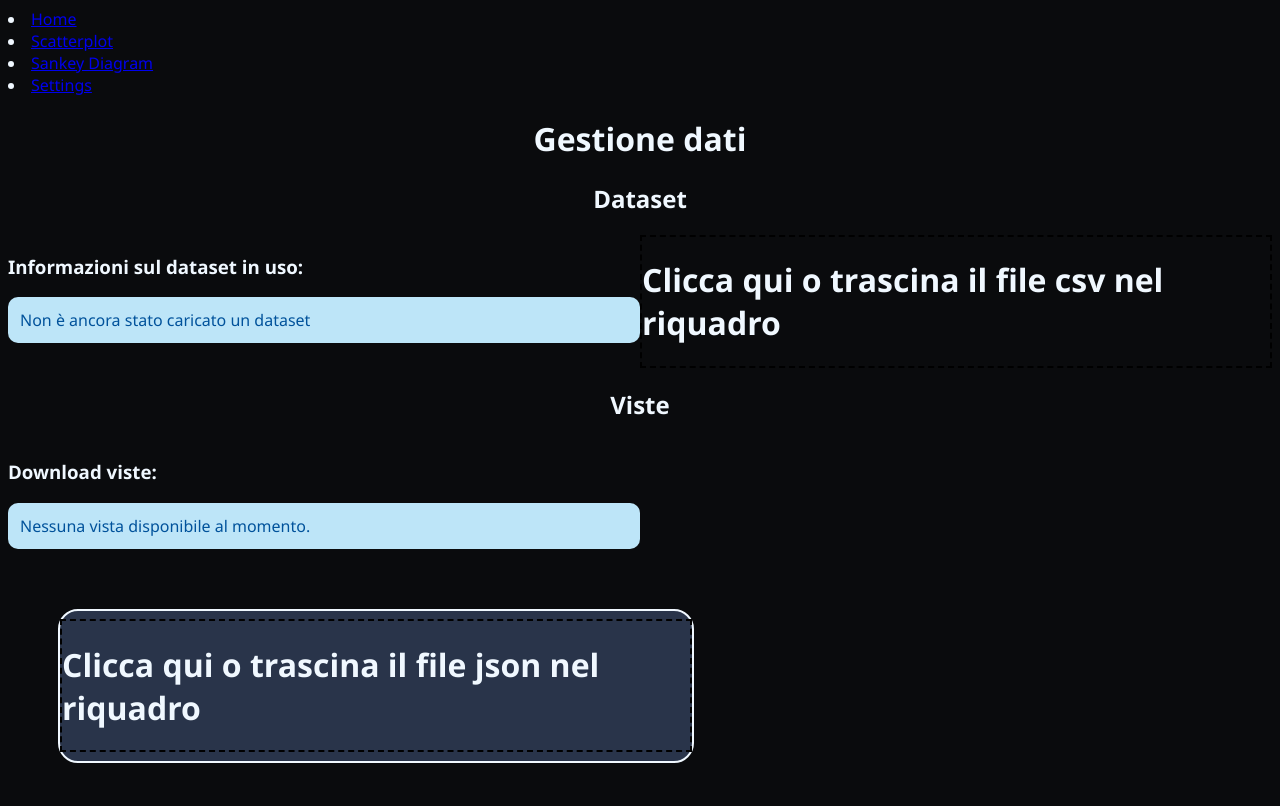
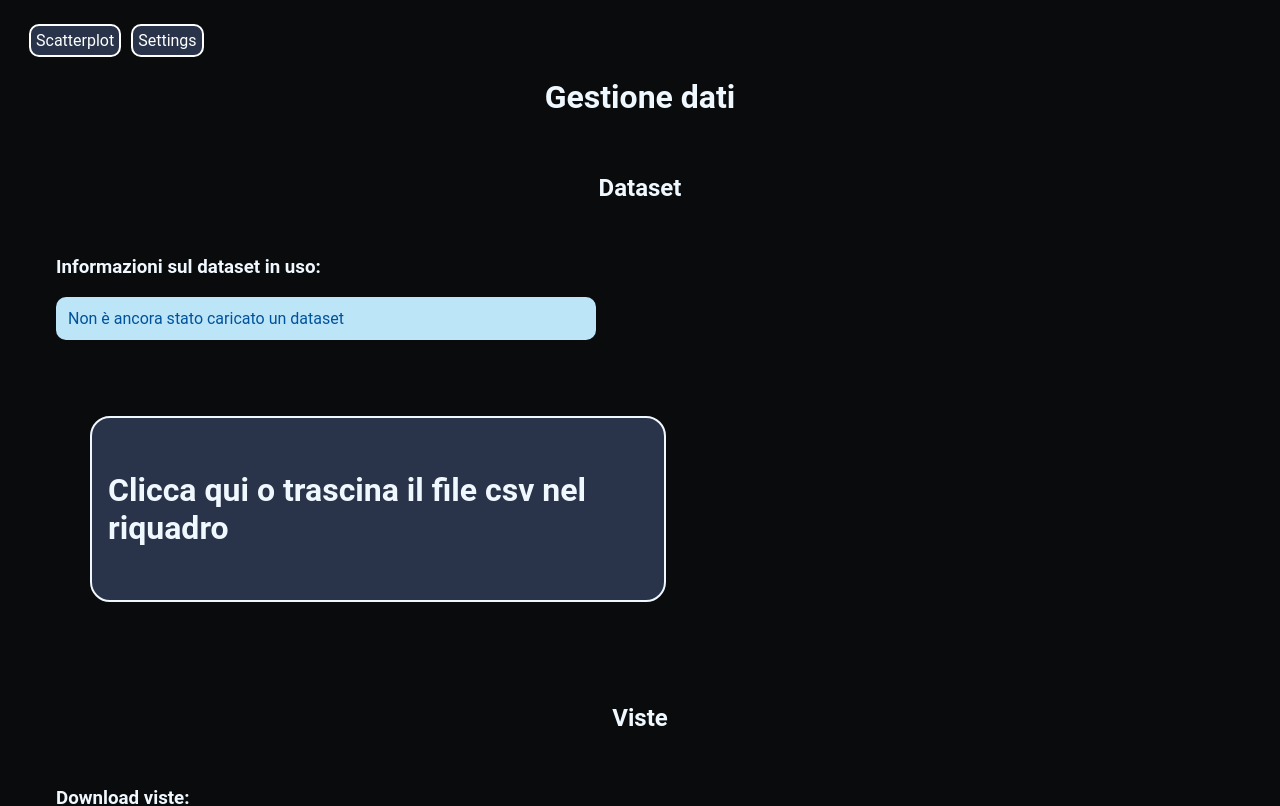
Before and after one commit to Club-Swendwich/LoginWarrior, a React (Create React App) app: page /data in a window 1280 px wide. Shown: the top 806 px of the page. Built offline with nearby package versions, Linux system fonts and the light colour scheme.

Commit message:
style css

```diff
--- a/public/index.html
+++ b/public/index.html
@@ -26,7 +26,7 @@
     -->
     <title>LoginWarrior</title>
   </head>
-  <body style="background-color: rgb(10, 11, 13); color: aliceblue; font-family:  'Segoe UI', Tahoma, Geneva, Verdana, sans-serif;">
+  <body>
     <noscript>You need to enable JavaScript to run this app.</noscript>
     <div id="root"></div>
     <!--
--- a/src/App.scss
+++ b/src/App.scss
@@ -1,13 +1,67 @@
+@font-face{
+  font-family: 'Roboto', sans-serif;
+  src: url('https://fonts.googleapis.com/css2?family=Roboto&display=swap');
+}
+
+$primary-light: #006683;
+$on-primary-light: #ffffff;
+$primary-container-light: #bde9ff;
+$on-primary-container-light: #001f2a;
+$secondary-light: #4d616c;
+$on-secondary-light: #ffffff;
+$secondary-container-light: #d0e6f2;
+$on-secondary-container-light: #081e27;
+$tertiary-light: #006c52;
+$on-tertiary-light: #ffffff;
+$tertiary-container-light: #83f8ce;
+$on-tertiary-container-light: #002117;
+$error-light: #ba1a1a;
+$on-error-light: #ffffff;
+$error-container-light: #ffdad6;
+$on-error-container-light: #410002;
+$outline-light: #70787d;
+$background-light: #fbfcfe;
+$on-background-light: #191c1e;
+$surface-light: #fbfcfe;
+$on-surface-light: #191c1e;
+$surface-variant-light: #dce4e9;
+$on-surface-variant-light: #40484c;
+$inverse-surface-light: #2e3132;
+$inverse-on-surface-light: #eff1f3;
+
+
+$primary-dark: #65d3ff;
+$on-primary-dark: #003546;
+$primary-container-dark: #004d64;
+$on-primary-container-dark: #bde9ff;
+$secondary-dark: #b4cad6;
+$on-secondary-dark: #1f333c;
+$secondary-container-dark: #354a53;
+$on-secondary-container-dark: #d0e6f2;
+$tertiary-dark: #65dbb3;
+$on-tertiary-dark: #003829;
+$tertiary-container-dark: #00513d;
+$on-tertiary-container-dark: #83f8ce;
+$error-dark: #ffb4ab;
+$on-error-dark: #690005;
+$error-container-dark: #93000a;
+$on-error-container-dark: #ffdad6;
+$outline-dark: #8a9297;
+$background-dark: #191c1e;
+$on-background-dark: #e1e2e4;
+$surface-dark: #191c1e;
+$on-surface-dark: #e1e2e4;
+$surface-variant-dark: #40484c;
+$on-surface-variant-dark: #c0c8cd;
+$inverse-surface-dark: #e1e2e4;
+$inverse-on-surface-dark: #191c1e;
+
 .verticalHalf {
   display: flex;
   flex-wrap: wrap;
   >* {
     flex: 0 0 50%
   }
-}
-
-.dragArea {
-    border: 2px dashed black;
 }
 
 // MESSAGES
@@ -34,7 +88,6 @@
   background-color: #BDE5F8;
 }
 
-
 h1, h2 {
     display: flex;
   justify-content: center;
@@ -46,7 +99,7 @@ h1, h2 {
   border: 4px solid;
   border-radius: 10px;
   border-color: #29344a;
-    background-color: white;
+  background-color: aliceblue;
   color: #29344a;
   font-family: 'Segoe UI', Tahoma, Geneva, Verdana, sans-serif;
   font-size: larger;
@@ -66,13 +119,26 @@ h1, h2 {
     background-color: #29344a;
 }
 
+
 .renderArea {
   background-color: white;
+  height: 500px;
+  border-radius: 10px;
+  margin-bottom: 15px;
+}
+.settingsApplyArea {
+  display: flex;
+  flex-direction: column;
 }
 
+.applyButton{
+  display: flex;
+  justify-content: center;
+  align-items: center;
+}
 .settingsArea {
   display: flex;
-    flex-direction: column;
+  flex-direction: row;
   justify-content: space-evenly;
 }
 
@@ -117,14 +183,56 @@ h1, h2 {
   margin-bottom: 16px;
 }
 
-  ul li:before {
-    content: "";
-    position: absolute;
-    top: 1.2em;
-    left: -30px;
-    margin-top: -.9em;
-    background: linear-gradient(45deg, #29344a, white );
-    height: 12px;
-    width: 12px;
-    border-radius: 50%;
+body {
+  font-family: 'Roboto', sans-serif;
+  background-color: $background-light;
+  background-color: rgb(10, 11, 13);
+  color: aliceblue;
 }
+
+.container {
+  padding: 1em;
+}
+
+.info-loader {
+  padding: 1em;
+}
+
+.datasetFieldsList {
+  display: flex;
+  justify-content: center;
+  align-items: center;
+}
+
+.navbarArea {
+  margin-bottom: 15px;
+  display: flex;
+  flex-direction: row;
+}
+
+.navbarItem {
+  list-style: none;
+  padding: 5px;
+  color: white;
+  background-color: #29344a;
+  border-radius: 10px;
+  border: 2px solid;
+  border-color: white;
+  margin-left: 5px;
+  margin-right: 5px;
+}
+
+a {
+  color: white;
+  text-decoration: none;
+}
+
+.sett-flex-container {
+  display: flex;
+  flex-direction: row;
+  flex-wrap: wrap;
+  > * {
+    flex: 0 0 45%;
+    padding: 1em;
+  }
+}
--- a/src/components/csvloader.tsx
+++ b/src/components/csvloader.tsx
@@ -90,7 +90,7 @@ export const LoadDatasetView = (prop : DatasetLoaderProps) => {
   const { getRootProps, getInputProps } = useDropzone({ onDrop: onDatasetUpload });
 
   return (
-    <div className="drag">
+    <div className="Drag">
       <div className="dragArea" {...getRootProps()}>
         <input {...getInputProps()} />
         <h1>Clicca qui o trascina il file csv nel riquadro</h1>
--- a/src/components/datasetinfo.tsx
+++ b/src/components/datasetinfo.tsx
@@ -11,6 +11,7 @@ export const DatasetInfoView = ({ maybeDataset } : { maybeDataset : Dataset | nu
     }
 
     return (
+      <div className="datasetFieldsList">
         <div>
           <p>
             Il dataset ha
@@ -22,6 +23,7 @@ export const DatasetInfoView = ({ maybeDataset } : { maybeDataset : Dataset | nu
             { Array.from(maybeDataset.signature)
               .map(([name, type], key) => FieldInfo({ name, type, key })) }
           </ul>
+        </div>
       </div>
     );
   }, [maybeDataset]);
--- a/src/components/navbar.tsx
+++ b/src/components/navbar.tsx
@@ -3,18 +3,12 @@ import { Link } from 'react-router-dom';
 
 function Navbar() {
   return (
-    <div>
-      <li>
-        <Link to="/">Home</Link>
+    <div className="navbarArea">
+      <li className="navbarItem">
+        <Link to="/">Scatterplot</Link>
       </li>
-      <li>
-        <Link to="/scatter">Scatterplot</Link>
-      </li>
-      <li>
-        <Link to="/sankey">Sankey Diagram</Link>
-      </li>
-      <li>
-        <Link to="/settings">Settings</Link>
+      <li className="navbarItem">
+        <Link to="/data">Settings</Link>
       </li>
     </div>
   );
--- a/src/css/App.scss
+++ /dev/null
@@ -1,105 +0,0 @@
-@font-face{
-    font-family: 'Roboto', sans-serif;
-    src: url('https://fonts.googleapis.com/css2?family=Roboto&display=swap');
-}
-
-$primary-light: #006e28;
-$on-primary-light: #ffffff;
-$primary-container-light: #6bff85;
-$on-primary-container-light: #002107;
-$secondary-light: #466647;
-$on-secondary-light: #ffffff;
-$secondary-container-light: #c7ecc4;
-$on-secondary-container-light: #022108;
-$tertiary-light: #006973;
-$on-tertiary-light: #ffffff;
-$tertiary-container-light: #94f1ff;
-$on-tertiary-container-light: #001f24;
-$error-light: #ba1a1a;
-$on-error-light: #ffffff;
-$error-container-light: #ffdad6;
-$on-error-container-light: #410002;
-$outline-light: #72796f;
-$background-light: #fcfdf7;
-$on-background-light: #1a1c19;
-$surface-light: #fcfdf7;
-$on-surface-light: #1a1c19;
-$surface-variant-light: #dee5d9;
-$on-surface-variant-light: #424940;
-$inverse-surface-light: #2f312d;
-$inverse-on-surface-light: #f0f1eb;
-$primary-dark: #3be366;
-$on-primary-dark: #003911;
-$primary-container-dark: #00531c;
-$on-primary-container-dark: #6bff85;
-$secondary-dark: #acd0a9;
-$on-secondary-dark: #18371c;
-$secondary-container-dark: #2f4e30;
-$on-secondary-container-dark: #c7ecc4;
-$tertiary-dark: #77d4e2;
-$on-tertiary-dark: #00363c;
-$tertiary-container-dark: #004f57;
-$on-tertiary-container-dark: #94f1ff;
-$error-dark: #ffb4ab;
-$on-error-dark: #690005;
-$error-container-dark: #93000a;
-$on-error-container-dark: #ffb4ab;
-$outline-dark: #8c9389;
-$background-dark: #1a1c19;
-$on-background-dark: #e2e3dd;
-$surface-dark: #1a1c19;
-$on-surface-dark: #e2e3dd;
-$surface-variant-dark: #424940;
-$on-surface-variant-dark: #c2c9bd;
-$inverse-surface-dark: #e2e3dd;
-$inverse-on-surface-dark: #2f312d;
-
-.verticalHalf {
-    display: flex;
-    flex-wrap: wrap;
-    >* {
-        flex: 0 0 50%
-    }
-}
-
-.dragArea {
-    border: 2px dashed black;
-}
-
-// MESSAGES
-.msgSuccess,
-.msgFail,
-.msgInfo {
-    border-radius: 10px;
-    margin: 10px 0px;
-    padding: 12px;
-}
-
-.msgSuccess {
-    color: #4F8A10;
-    background-color: #DFF2BF;
-}
-
-.msgFail {
-    color: #D8000C;
-    background-color: #FFD2D2;
-}
-
-.msgInfo {
-    color: #00529B;
-    background-color: #BDE5F8;
-}
-
-body {
-    font-family: 'Roboto', sans-serif;
-    background-color: $background-light;
-}
-
-.container {
-    padding: 1em;
-}
-
-.info-loader {
-    padding: 1em;
-
-}
--- a/src/pages/data.tsx
+++ b/src/pages/data.tsx
@@ -1,4 +1,5 @@
 import React from 'react';
+import { Link } from 'react-router-dom';
 import { CSVDatasetLoaderView } from '../components/csvloader';
 import { DatasetInfoView } from '../components/datasetinfo';
 import { JSONViewsDownloaderView } from '../components/viewsdownloader';
@@ -23,19 +24,21 @@ export const DataManagementPage = (prop: DataManagementPageProp) => {
       <h1>Gestione dati</h1>
       <div className="info-loader">
         <h2>Dataset</h2>
-        <div className="verticalHalf">
+        <div className="sett-flex-container">
           <DatasetInfoView maybeDataset={dataset} />
           <CSVDatasetLoaderView updateDataset={updateDataset} />
         </div>
       </div>
       <div className="info-loader">
         <h2>Viste</h2>
-        <div className="verticalHalf">
-          <JSONViewsDownloaderView views={view} />
-          <JSONViewsLoaderView updateViews={updateView} />
+        <div>
+          <div className="sett-flex-container">
+            <JSONViewsDownloaderView views={view} />
+            <JSONViewsLoaderView updateViews={updateView} />
+          </div>
         </div>
       </div>
-      <a href="..">Torna alla home</a>
+      <Link to="/">Scatterplot</Link>
     </div>
   );
 };
--- a/src/style.css
+++ /dev/null
@@ -1,94 +0,0 @@
-
-h1, h2 {
-  display: flex;
-  justify-content: center;
-  align-items: center;
-}
-
-button {
-  padding: 20px;
-  border: 4px solid;
-  border-radius: 10px;
-  border-color: #29344a;
-  background-color: white;
-  color: #29344a;
-  font-family: 'Segoe UI', Tahoma, Geneva, Verdana, sans-serif;
-  font-size: larger;
-  font-weight: bold;
-}
-
-
-.Drag {
-    display: flex;
-    height: 150px;
-    border: 2px solid;
-    border-radius: 20px;
-    justify-content: center;
-    align-items: center;
-    flex-direction: column;
-    margin: 50px;
-    background-color: #29344a;
-}
-
-.renderArea {
-  background-color: white;
-}
-
-.settingsArea {
-  display: flex;
-  flex-direction: column;
-  justify-content: space-evenly;
-}
-
-.renderSpace {
-  display: flex;
-  flex-direction: row;
-}
-
-.settings {
-  display: flex;
-  flex-direction: row;
-  justify-content: space-evenly;
-}
-
-.fields {
-  display: inline-block;
-}
-
-.applySettingsButton {
-  display: flex;
-  flex-direction: row;
-  justify-content: center;
-}
-
-.saveViewButtonArea {
-  display: flex;
-  justify-content: center;
-  align-items: center;
-}
-
-ul {
-  display: block;
-  margin-left: -10px;
-}
-
-ul li {
-  display: block;
-  position: relative;
-}
-
-ul li:not(:last-child) {
-  margin-bottom: 16px;
-}
-
-ul li:before {
-  content: "";
-  position: absolute;
-  top: 1.2em;
-  left: -30px;
-  margin-top: -.9em;
-  background: linear-gradient(45deg, #29344a, white );
-  height: 12px;
-  width: 12px;
-  border-radius: 50%;
-}
```
Also changed, not shown: src/pages/scatterplot.tsx (+8 -5 lines), src/css/data.scss (deleted). Lines whose indentation alone changed are shown as unchanged.
